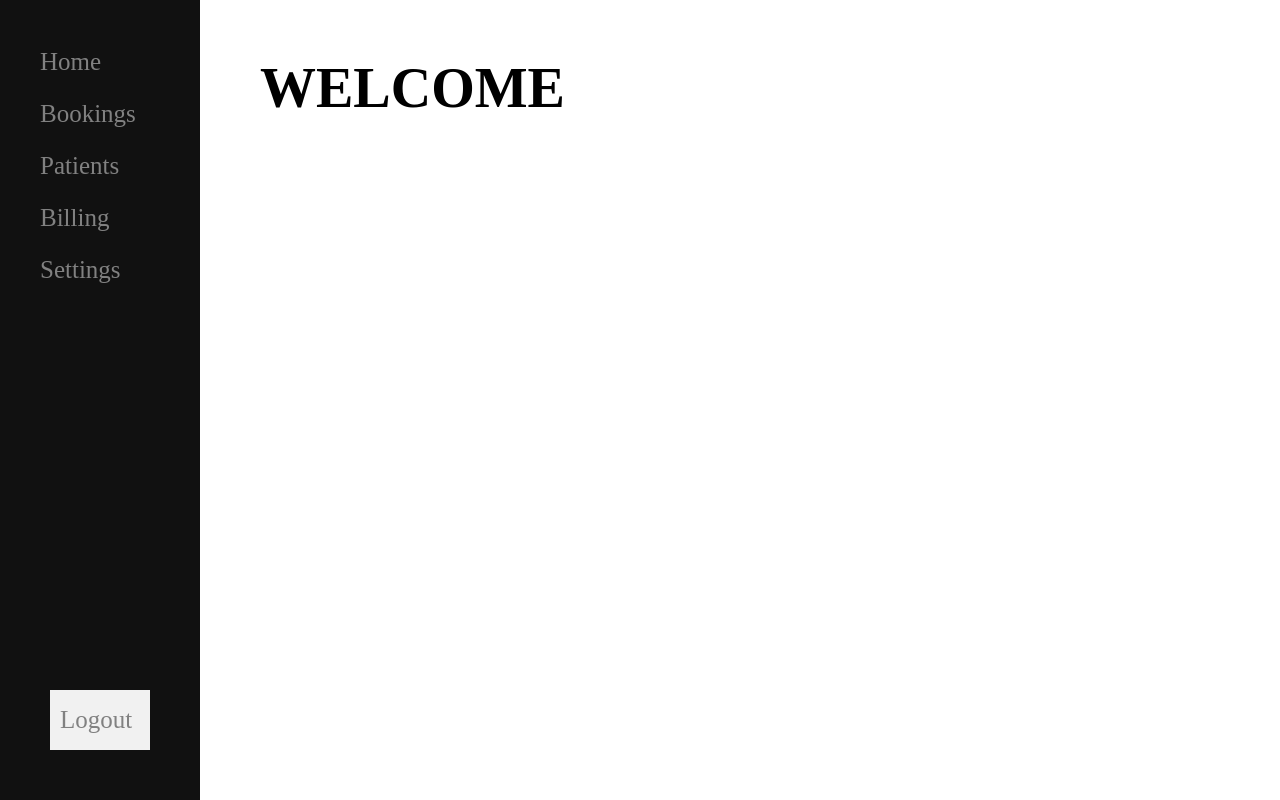
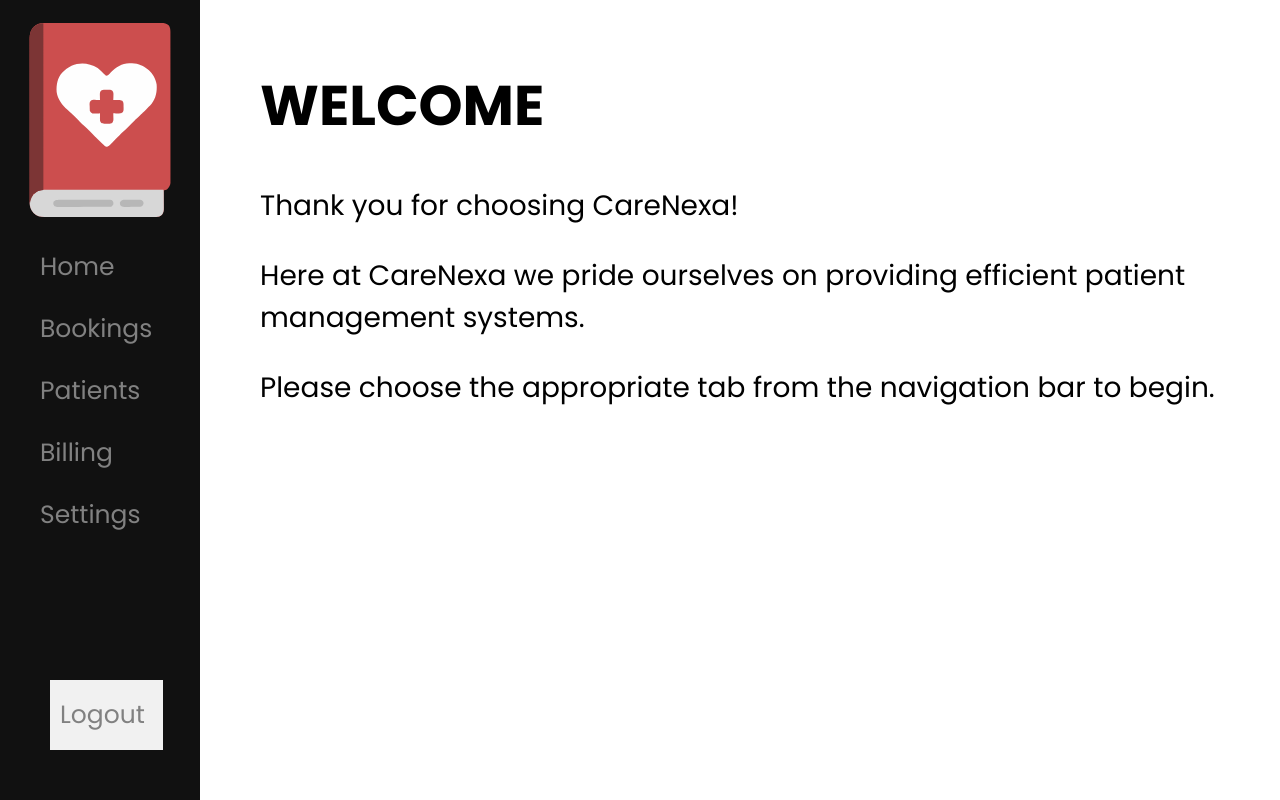
Before and after one commit to ChaseY03/CareNexa, a React (Create React App) app in the folder React/my-react-app-test/: page /Home in a window 1280 px wide. Built offline with nearby package versions, Linux system fonts and the light colour scheme.

Commit message:
comments removed and main menu message added

```diff
--- a/React/my-react-app-test/src/App.css
+++ b/React/my-react-app-test/src/App.css
@@ -1,6 +1,9 @@
+@import url('https://fonts.googleapis.com/css2?family=Poppins:wght@300;400;500;600;700&display=swap');
+
 html, body {
   padding: 0;
   margin: 0;
+  font-family: 'Poppins';
 }
 
 .App {
@@ -10,7 +13,8 @@ html, body {
   align-items: center;
   justify-content: center;
   color: white;
-  background-image: linear-gradient(135deg, #FF0000, #800000);
+  background-image: linear-gradient(135deg, #101214, #bdc1c9);
+  flex-direction: column;
 }
 
 .App-logo {
@@ -52,11 +56,25 @@ html, body {
 .login-form{
   display: flex;
   flex-direction: column;
+  width: 25vw;
+  height: 25vh;
+  box-sizing: border-box;
 }
 
-.login-logo{
+.login-logo {
   display: flex;
-  flex-direction: column;
+  width: 25vw;
+  height: 25vw;
+  top: 0;
+  z-index: 1;
+}
+
+.menu-logo{
+  display: flex;
+  width: 200px;
+  height: 200px;
+  top: 0;
+  z-index: 1;
 }
 
 input {
@@ -64,6 +82,9 @@ input {
   padding: 1rem;
   border: none;
   border-radius: 2px;
+  width: 25vw;
+  height: 5vh;
+  box-sizing: border-box;
 }
 
 button {
@@ -82,19 +103,19 @@ button {
   left: 50px;
   padding: 10px;
   background-color: #f1f1f1;
-  z-index: 1000;
+  z-index: 2;
   text-align: center;
 }
 
 .sidenav{
-  height: 100%; /* Full-height: remove this if you want "auto" height */
-  width: 200px; /* Set the width of the sidebar */
-  position: fixed; /* Fixed Sidebar (stay in place on scroll) */
-  z-index: 1; /* Stay on top */
-  top: 0; /* Stay at the top */
+  height: 100%;
+  width: 200px;
+  position: fixed;
+  z-index: 1;
+  top: 0;
   left: 0;
-  background-color: #111; /* Black */
-  overflow-x: hidden; /* Disable horizontal scroll */
+  background-color: #111;
+  overflow-x: hidden;
   padding-top: 20px;
 }
 .sidenav li,a{
@@ -106,7 +127,7 @@ button {
 }
 
 main{
-  margin-left: 250px; /* Same as the width of the sidenav */
-  font-size: 28px; /* Increased text to enable scrolling */
+  margin-left: 250px;
+  font-size: 28px;
   padding: 0px 10px;
 }
--- a/React/my-react-app-test/src/Login.js
+++ b/React/my-react-app-test/src/Login.js
@@ -35,18 +35,18 @@ function Login(){
     }
     return (
 
-                <div className={"App"}>
-                    <img src={"./CareNexaLogo.svg"} alt={"CareNexa logo"} className={"login-logo"}/>
-                    <form action="" onSubmit={checkCredential} className={"login-form"}>
+        <div className="App">
+            <img src="./CareNexaLogo.svg" alt="CareNexa logo" className="login-logo" />
+            <form action="" onSubmit={checkCredential} className="login-form">
                 <div>
-                            <input type='textbox' placeholder='Username' name='employeeID'
-                                   onChange={takeInput} autoComplete='off' required/>
+                    <input type='textbox' placeholder='Username' name='employeeID' onChange={takeInput} autoComplete='off' required />
                 </div>
                 <div>
-                            <input type='password' placeholder='Password' name='lastName'
-                                   onChange={takeInput} required/>
+                    <input type='password' placeholder='Password' name='lastName' onChange={takeInput} required />
                 </div>
+                <div>
                     <button type='submit'>Login</button>
+                </div>
             </form>
         </div>
     )
--- a/React/my-react-app-test/src/components/Home.js
+++ b/React/my-react-app-test/src/components/Home.js
@@ -11,6 +11,12 @@ function Home() {
 
     <main>
       <h1>WELCOME</h1>
+      <body>
+      <p>Thank you for choosing CareNexa!</p>
+      <p>Here at CareNexa we pride ourselves on providing efficient patient management systems.</p>
+      <p>Please choose the appropriate tab from the navigation bar to begin.</p>
+
+      </body>
     </main>
 
   </>)
--- a/React/my-react-app-test/src/components/Layout.js
+++ b/React/my-react-app-test/src/components/Layout.js
@@ -6,8 +6,11 @@ const Layout = () => {
     return (
         <div>>
             <div className={"sidenav"}>
+                <img src={"./CareNexaLogo.svg"} alt={"CareNexa logo"} className={"menu-logo"}
+                     width="50" height="50" />
                 <nav>
                     <ul>
+
                         <li>
                             <Link to="/Home">Home</Link>
                         </li>
```
Lines whose indentation alone changed are shown as unchanged.
